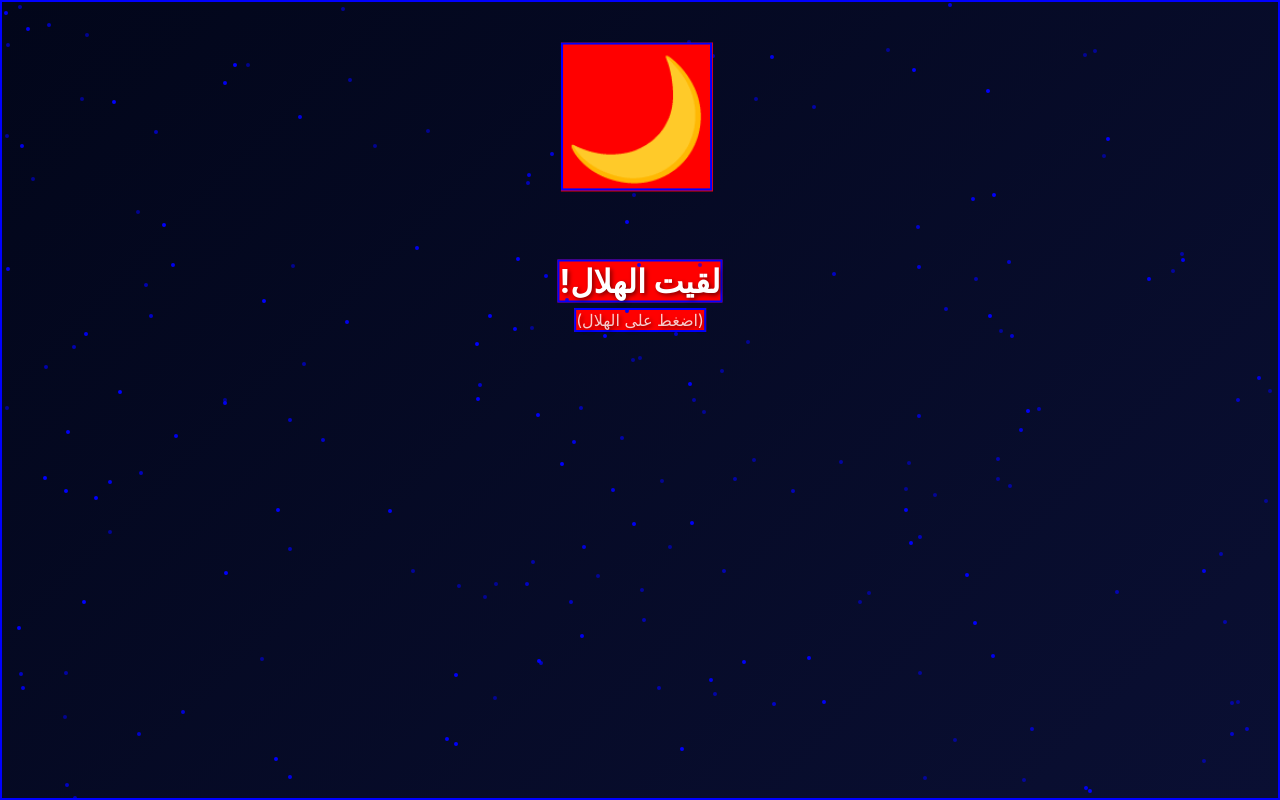
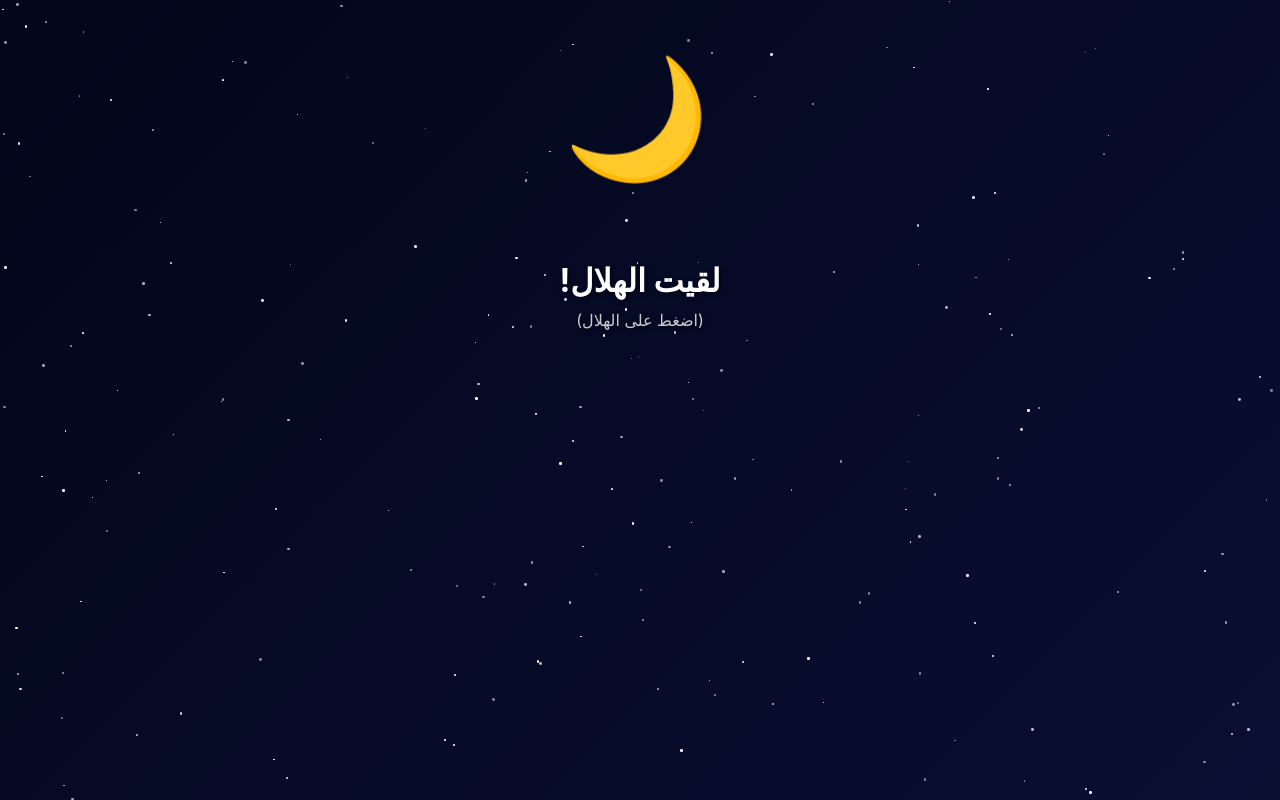
Before and after one commit to 0mar1234/eid, a plain HTML site: page index.html in a window 1280 px wide. Drawn offline with Linux system fonts and the light colour scheme.

Commit message:
Add files via upload

```diff
--- a/script.js
+++ b/script.js
@@ -40,7 +40,12 @@ msg = decodeURIComponent(escape(atob(storedMsg)));
       localStorage.setItem('msg', message);
   }
 
-
+  if(!data){
+    recieve = "اخي العزيز"
+  }
+if(!message){
+    msg = "كل عام و انت بخير"
+  }
 
 });
 
--- a/styles.css
+++ b/styles.css
@@ -3,25 +3,30 @@
   padding: 0;
   box-sizing: border-box;
 
-   background-color: red;
-  border : 2px solid blue;
+   /* background-color: red;
+  border : 2px solid blue;  */
 }
 
-body, html {
+html, body {
   margin: 0;
-font-family: -apple-system, BlinkMacSystemFont, "Segoe UI", Roboto, Helvetica, Arial, sans-serif;  display: flex;
+  height: 100%;
+  width: 100%;
+  font-family: -apple-system, BlinkMacSystemFont, "Segoe UI", Roboto, Helvetica, Arial, sans-serif;
+  display: flex;
   flex-direction: column;
   justify-content: center;
   align-items: center;
-height:100vh ;
+  text-align: center;
+
+  background: -webkit-linear-gradient(135deg, #fdf6e3, #fff7e6); /* for iOS  */
   background: linear-gradient(135deg, #fdf6e3, #fff7e6);
+
+  color-scheme: light;
+
   color: #333333;
-  text-align: center;
- -webkit-backface-visibility: hidden;
+
+  -webkit-backface-visibility: hidden;
   backface-visibility: hidden;
-  color-adjust: light;
-  -ms-overflow-style: none;
-  scrollbar-width: none;
 }
 
 /* silly apple being silly */
@@ -67,7 +72,7 @@ html{
   top: 0;
   left: 0;
   width: 100%;
-  height: 100%;
+  height: 100vh;
   background: linear-gradient(135deg, #02061a, #0a0f33);
   z-index: 2;
 }
@@ -115,6 +120,7 @@ html{
 display: none;
 position: absolute;
 top: 30%;
+width: 100%;
 }
 #name{
   font-size: 4rem;
@@ -126,8 +132,7 @@ top: 30%;
   margin-top: 20px;
   font-size: 1.9rem;
   color: #00000092;
-  max-width: 100vw;
-  text-align: center;
+
 }
 
 
@@ -137,6 +142,7 @@ top: 30%;
   color: #000000;
 margin-top: 260px;
 margin-bottom: 20px;
+text-align: center;
 display: none;
 }
 
@@ -146,6 +152,7 @@ display: none;
 margin-top: 100px;
 margin-bottom: 50px;
 display: none;
+text-align: center;
 }
 
 /*  Animation Classes */
```
